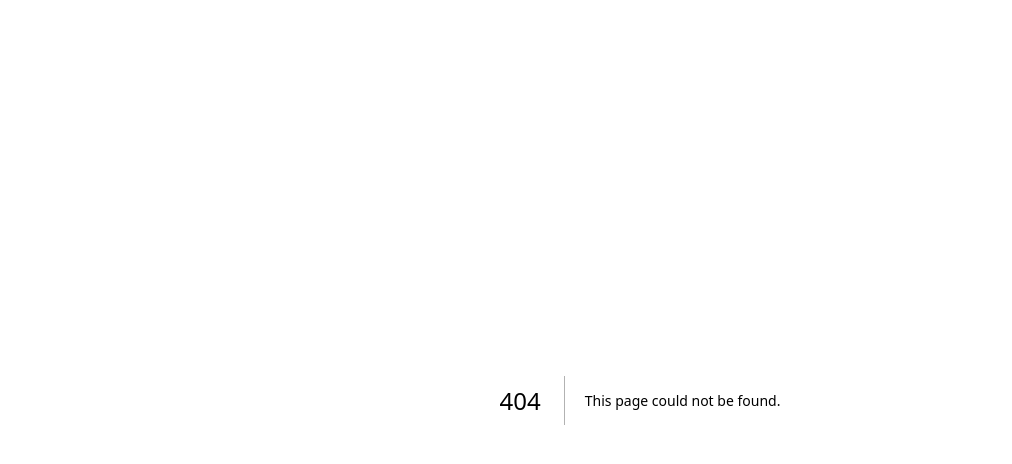
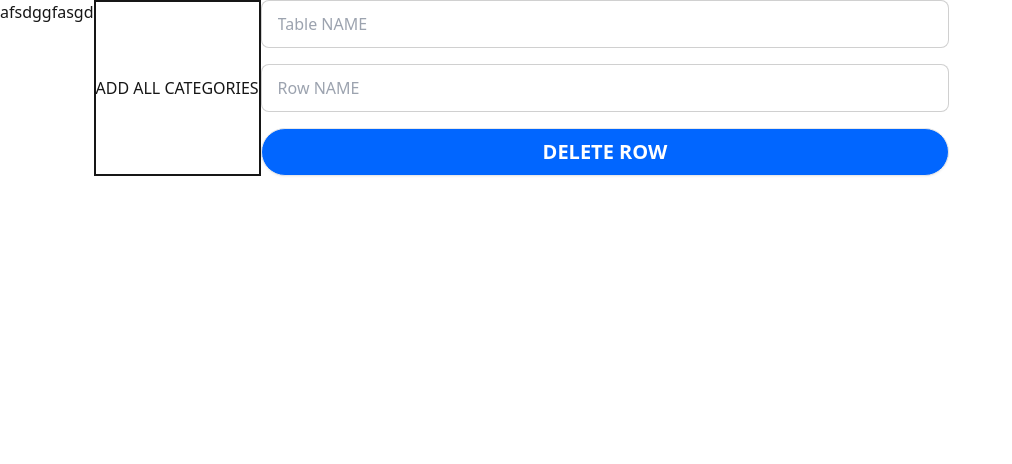
Before and after one commit to Munkhuu-u/expense-fe, a Next.js app: page /dbActions in a window 1280 px wide. Before the commit this address had no page. Shown: the top 464 px of the page, without its empty margins (0-1012 px from the left). Built offline with nearby package versions, Linux system fonts and the light colour scheme.

Commit message:
classwork

```diff
--- a/src/pages/addcatetory.js
+++ /dev/null
@@ -1,52 +0,0 @@
-import React, { useState } from "react";
-import { v4 as uuidv4 } from "uuid";
-import { useRouter } from "next/router";
-import { categories } from "../utils/categories";
-
-async function handlerAddCategory(e) {
-  const AddCategoryURL = "http://localhost:3001/add-category";
-  // e.preventDefault();
-
-  // console.log(e.target.name.value);
-  // const catName = e.target.name.value;
-  const catName = e.name;
-  const data = {
-    name: catName,
-    id: uuidv4(),
-  };
-  console.log("data:", data);
-  const options = {
-    method: "POST",
-    headers: {
-      "Content-Type": "application/json",
-    },
-    body: JSON.stringify(data),
-  };
-
-  const fetchData = await fetch(AddCategoryURL, options);
-  const fetchJSON = await fetchData.json();
-}
-
-// export default function addcatetory() {
-//   return (
-//     <div className="w-full flex flex-row">
-//       <div>afsdggfasgd</div>
-//       <form class="space-y-4" onSubmit={handlerAddCategory}>
-//         <input
-//           // class="btn btn-block bg-primary rounded-3xl text-base-100 text-xl hover:text-primary hover:border-primary hover:border-2 hover:bg-base-100"
-//           class="bg-primary"
-//           name="name"
-//           // value="Add"
-//         />
-//         <input
-//           type="submit"
-//           class="btn btn-block bg-primary rounded-3xl text-base-100 text-xl hover:text-primary hover:border-primary hover:border-2 hover:bg-base-100"
-//           value="Add"
-//         />
-//       </form>
-//       {categories.categories.forEach((e) => {
-//         return handlerAddCategory(e);
-//       })}
-//     </div>
-//   );
-// }
--- /dev/null
+++ b/src/pages/dbActions.js
@@ -0,0 +1,86 @@
+import React, { useState } from "react";
+import { v4 as uuidv4 } from "uuid";
+import { useRouter } from "next/router";
+import { categories } from "../utils/categories";
+
+async function handlerAddCategory(e) {
+  const AddCategoryURL = "http://localhost:3001/add-category";
+  const catName = e.name;
+  const data = {
+    name: catName,
+    id: uuidv4(),
+  };
+  const options = {
+    method: "POST",
+    headers: {
+      "Content-Type": "application/json",
+    },
+    body: JSON.stringify(data),
+  };
+
+  const fetchData = await fetch(AddCategoryURL, options);
+  const fetchJSON = await fetchData.json();
+}
+
+async function handlerDeleteRow(e) {
+  e.preventDefault();
+  const AddCategoryURL = "http://localhost:3001/delete-row";
+
+  const tableName = e.target.table.value;
+  const rowName = e.target.row.value;
+  const data = {
+    table: tableName,
+    row: rowName,
+  };
+
+  console.log("data: ", data);
+
+  const options = {
+    method: "POST",
+    headers: {
+      "Content-Type": "application/json",
+    },
+    body: JSON.stringify(data),
+  };
+
+  const fetchData = await fetch(AddCategoryURL, options);
+  const fetchJSON = await fetchData.json();
+}
+
+export default function dbActions() {
+  return (
+    <div className="w-full flex flex-row">
+      <div>afsdggfasgd</div>
+      <button
+        className="border-2"
+        onClick={() =>
+          categories.categories.forEach((e) => {
+            return handlerAddCategory(e);
+          })
+        }
+      >
+        ADD ALL CATEGORIES
+      </button>
+
+      <form class="space-y-4" onSubmit={handlerDeleteRow}>
+        <input
+          type="name"
+          placeholder="Table NAME"
+          name="table"
+          class="w-full input input-bordered"
+        />
+        <input
+          type="name"
+          placeholder="Row NAME"
+          name="row"
+          class="w-full input input-bordered"
+        />
+        <input
+          type="submit"
+          class="btn btn-block bg-primary rounded-3xl text-base-100 text-xl hover:text-primary hover:border-primary hover:border-2 hover:bg-base-100"
+          value="DELETE ROW"
+        />
+      </form>
+    </div>
+  );
+}
```
